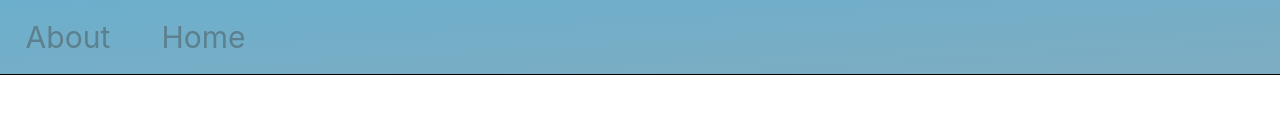
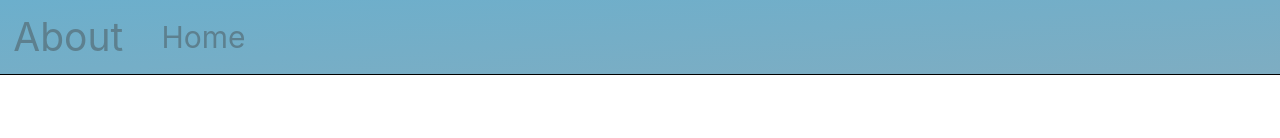
Before and after one commit to trumanjchan/website, a React (Create React App) app: page / in a window 1280 px wide. In both pictures the pointer is over the item "About". Shown: the top 138 px of the page. Built offline with nearby package versions, Linux system fonts and the light colour scheme; grey boxes are pictures that could not be loaded.

Commit message:
Added Navbar and Social Icons hover animations.
Will make a global dark mode toggle button in the navbar next.

```diff
--- a/src/Components/Navbar/Navbar.css
+++ b/src/Components/Navbar/Navbar.css
@@ -26,3 +26,8 @@
 .Navbar li a:active {
     color: white;
 }
+
+.Navbar li:hover {
+    transform: scale(1.3, 1.3);
+    transition-duration: 0.3s;
+}
--- a/src/Pages/About/About.css
+++ b/src/Pages/About/About.css
@@ -79,6 +79,11 @@
     height: 40px;
 }
 
+.About .grid-container .info-container .column-grid .second .social-container .social:hover {
+    transform: rotate(1turn);
+    transition-duration: 2s;
+}
+
 @media only screen and (max-width: 1110px) {
     .About .grid-container {
         height: calc(100vh);
```
